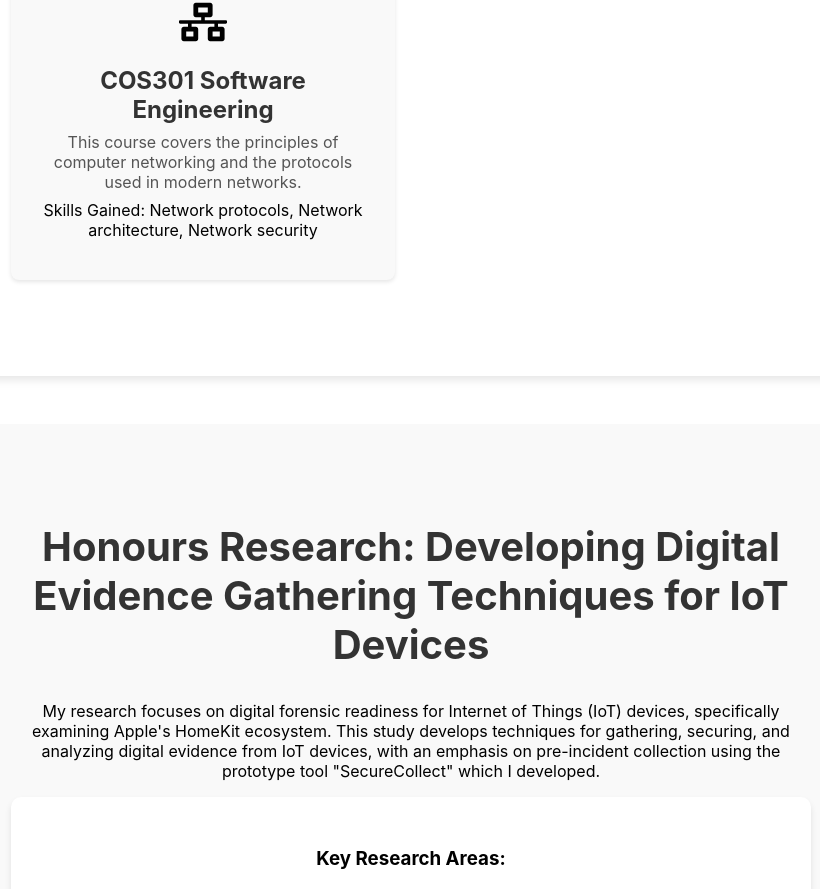
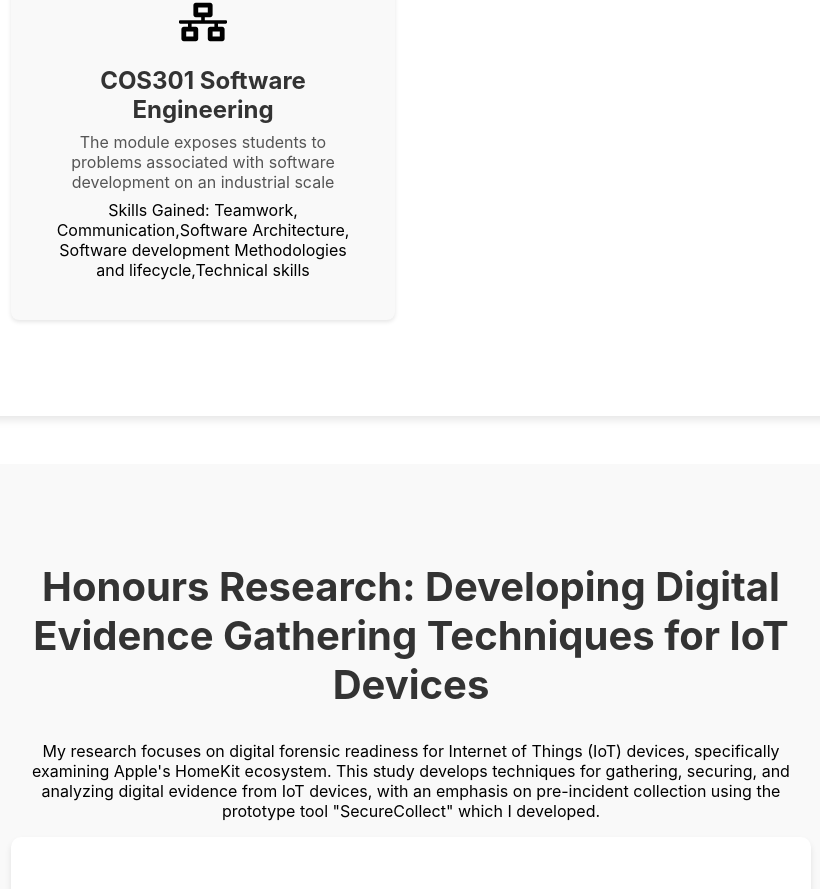
Before and after one commit to ShiluveloMakhubel/my-portfolio, a React (Create React App) app: page / in a window 1280 px wide. Shown: the part 5695-6584 px from the top of the page, without its empty margins (229-1049 px from the left). Built offline with nearby package versions, Linux system fonts and the light colour scheme.

Commit message:
Update Courses.js

```diff
--- a/src/Components/Courses.js
+++ b/src/Components/Courses.js
@@ -31,8 +31,8 @@ const coursesData = [
   },
   {
     title: "COS301 Software Engineering",
-    description: "This course covers the principles of computer networking and the protocols used in modern networks.",
-    skills: "Network protocols, Network architecture, Network security",
+    description: "The module exposes students to problems associated with software development on an industrial scale",
+    skills: "Teamwork, Communication,Software Architecture, Software development Methodologies and lifecycle,Technical skills",
     icon: <FaNetworkWired className="course-icon" />
   }
 ];
```
